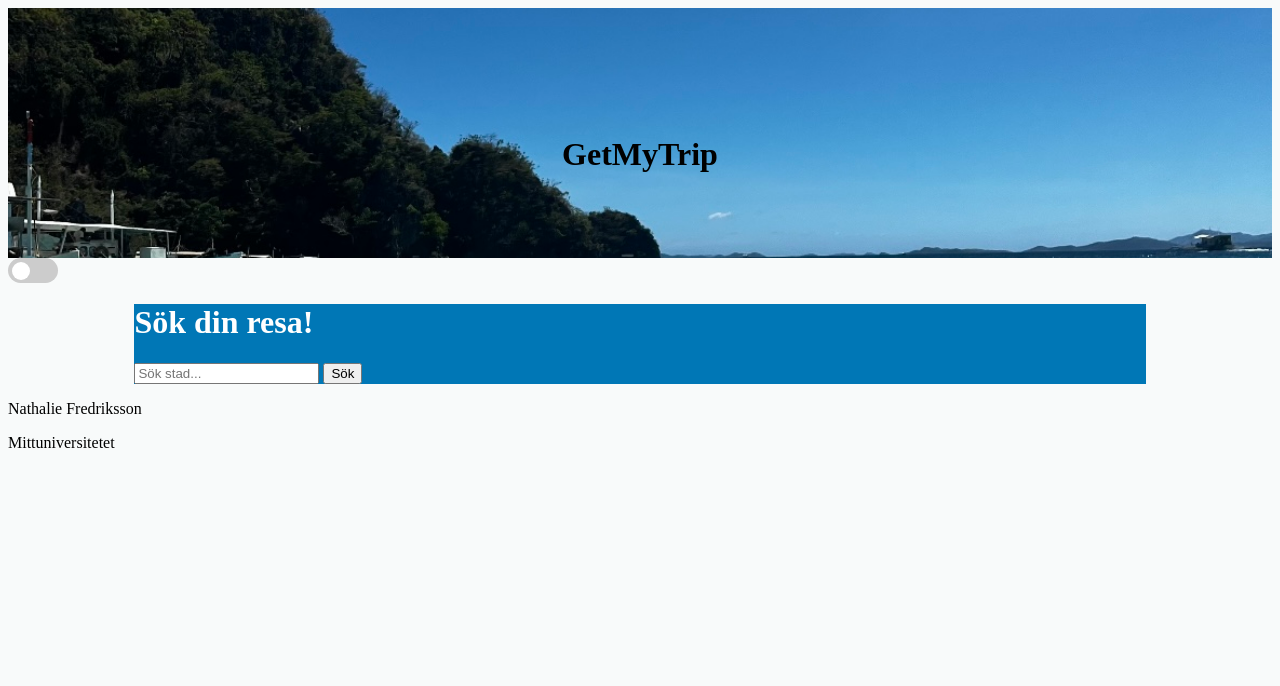
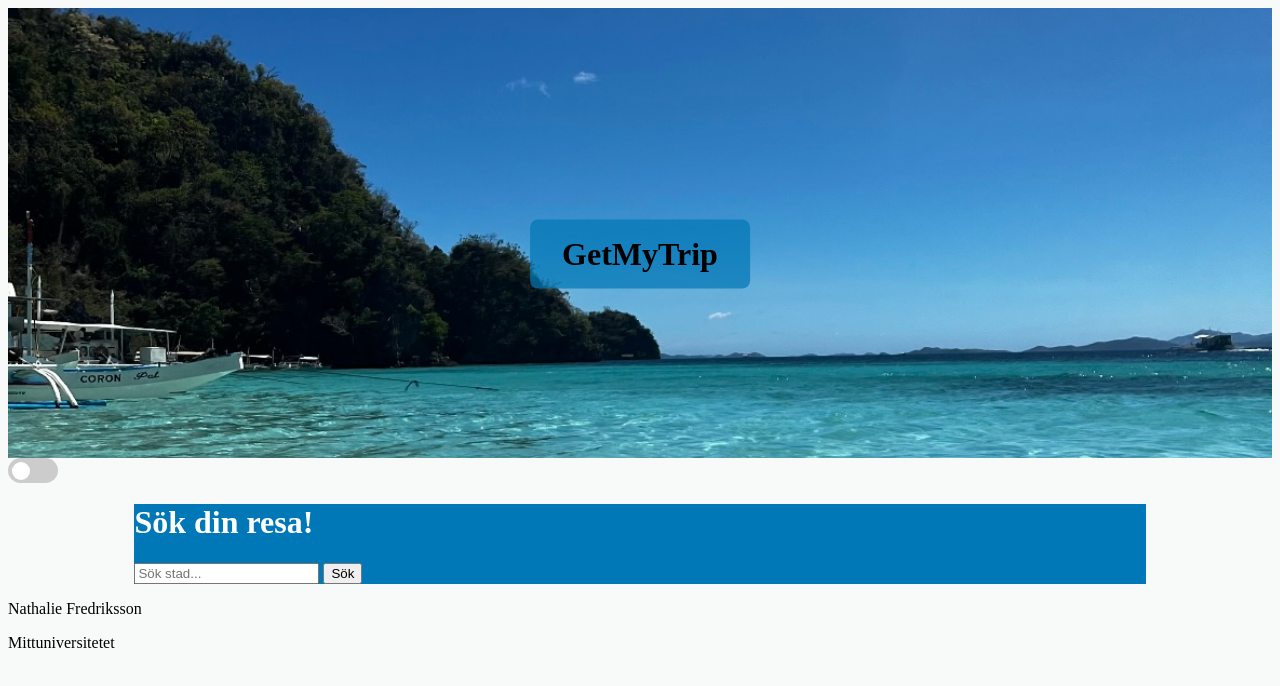
Before and after one commit to nathalievaster/GetMyTrip, a website built with Parcel: page src/index.html in a window 1280 px wide. Built offline with nearby package versions, Linux system fonts and the light colour scheme.

Commit message:
löste transparant färg i header med mix

```diff
--- a/src/sass/layout/_header.scss
+++ b/src/sass/layout/_header.scss
@@ -1,7 +1,7 @@
 header {
     position: relative;
     width: 100%;
-    height: 250px; // Justera höjden efter behov
+    height: 450px;
     overflow: hidden;
 
     picture, img {
@@ -16,7 +16,7 @@ header {
         top: 50%;
         left: 50%;
         transform: translate(-50%, -50%);
-        background: rgba(var(--primary-rgb), 0.7);
+        background: #{mix(#0077B6, transparent, 70%)};
         padding: 1rem 2rem;
         border-radius: 8px;
         font-size: 2rem;
```
